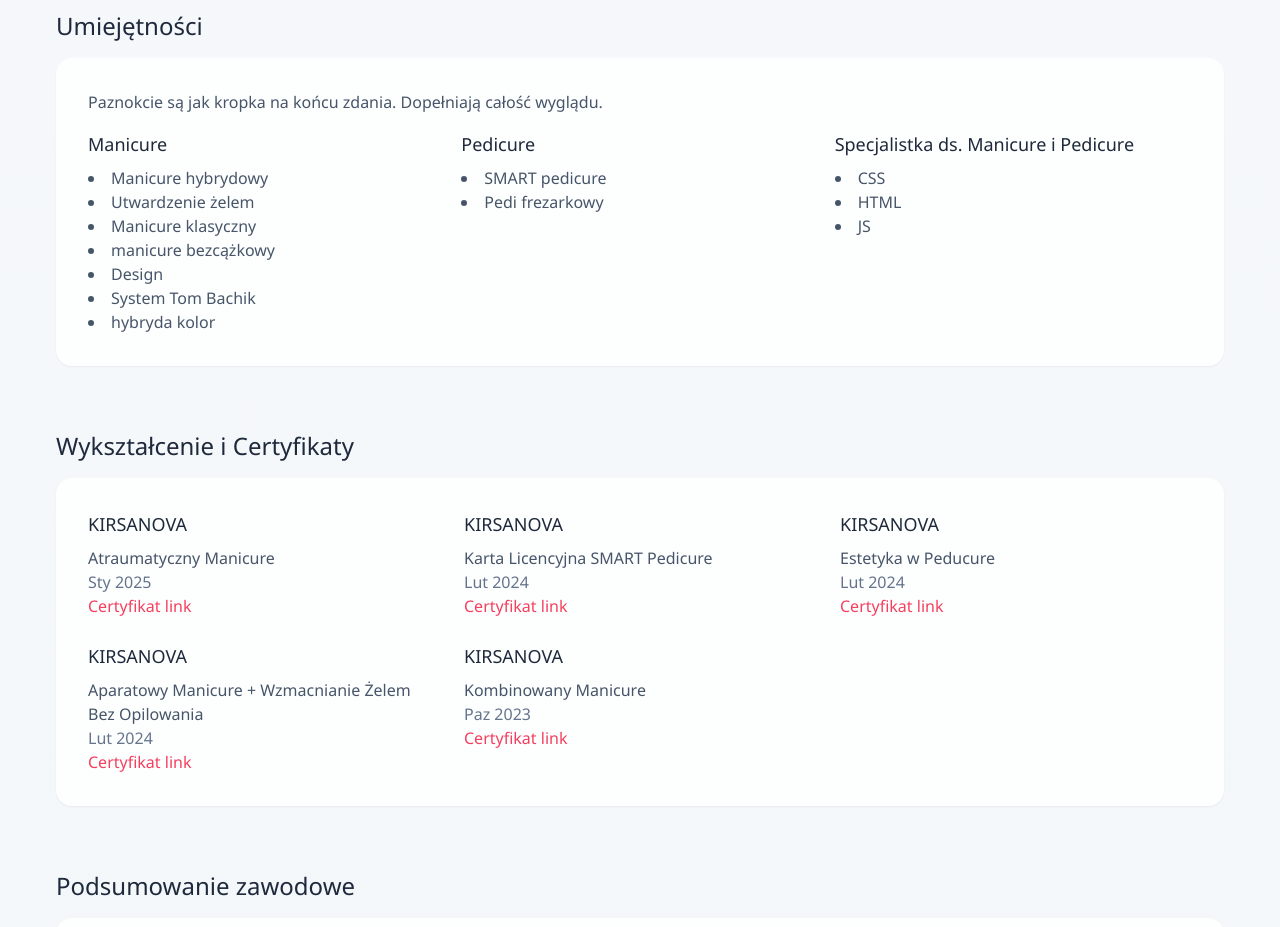
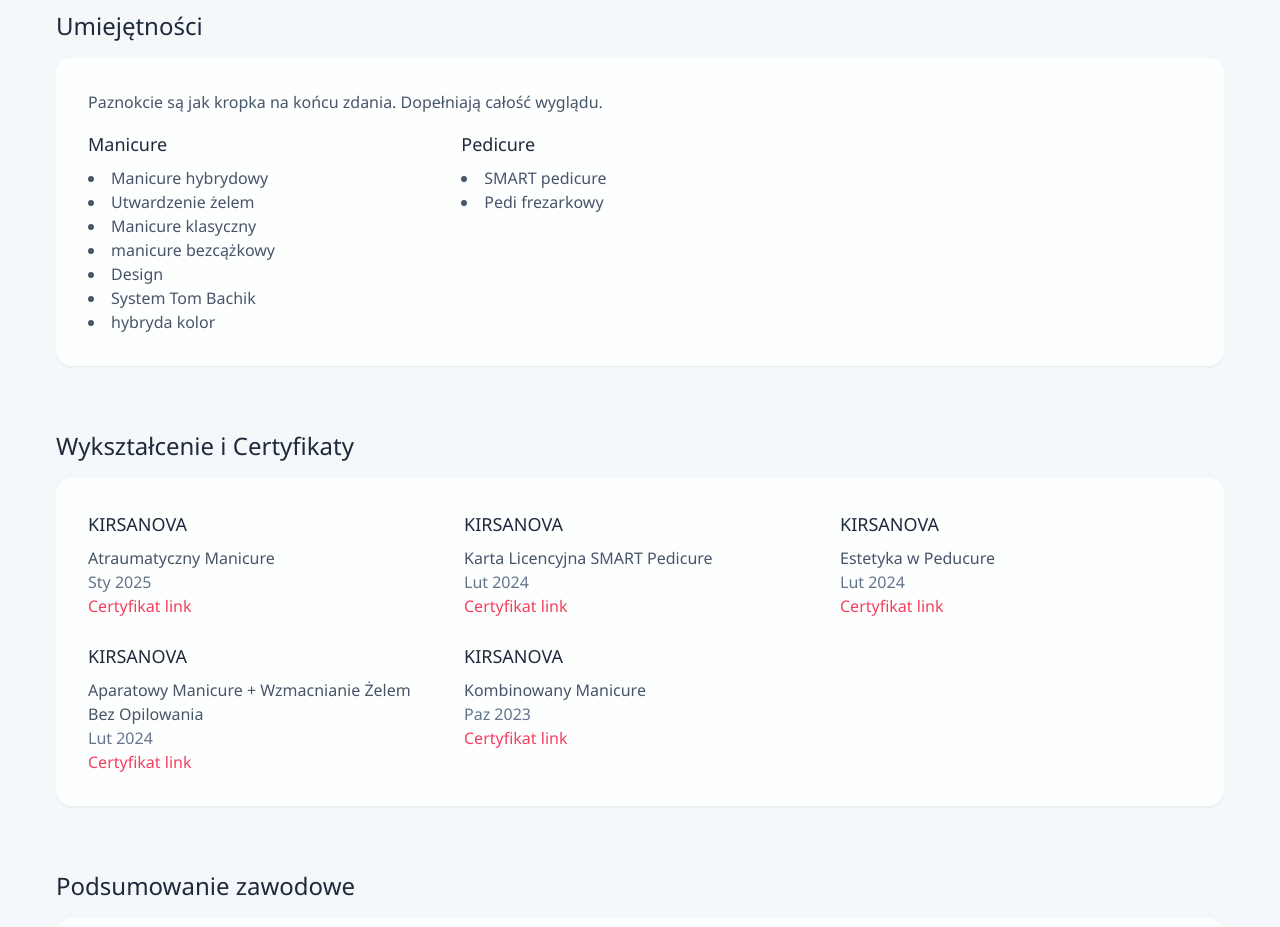
Before and after one commit to NikKowPHP/jana-next, a Next.js app: page / in a window 1280 px wide. Shown: the part 2040-2967 px from the top of the page. Built offline with nearby package versions, Linux system fonts and the light colour scheme.

Commit message:
refactor: remove redundant section from LandingPage component

```diff
--- a/src/app/page.tsx
+++ b/src/app/page.tsx
@@ -142,14 +142,7 @@ export default function LandingPage() {
                   <li>Pedi frezarkowy</li>
                 </ul>
               </div>
-              <div>
-                <h4 className="text-lg font-medium text-slate-800 mb-2">Specjalistka ds. Manicure i Pedicure</h4>
-                <ul className="list-disc list-inside text-slate-600">
-                  <li>CSS</li>
-                  <li>HTML</li>
-                  <li>JS</li>
-                </ul>
-              </div>
+
             </div>
           </div>
         </div>
```
